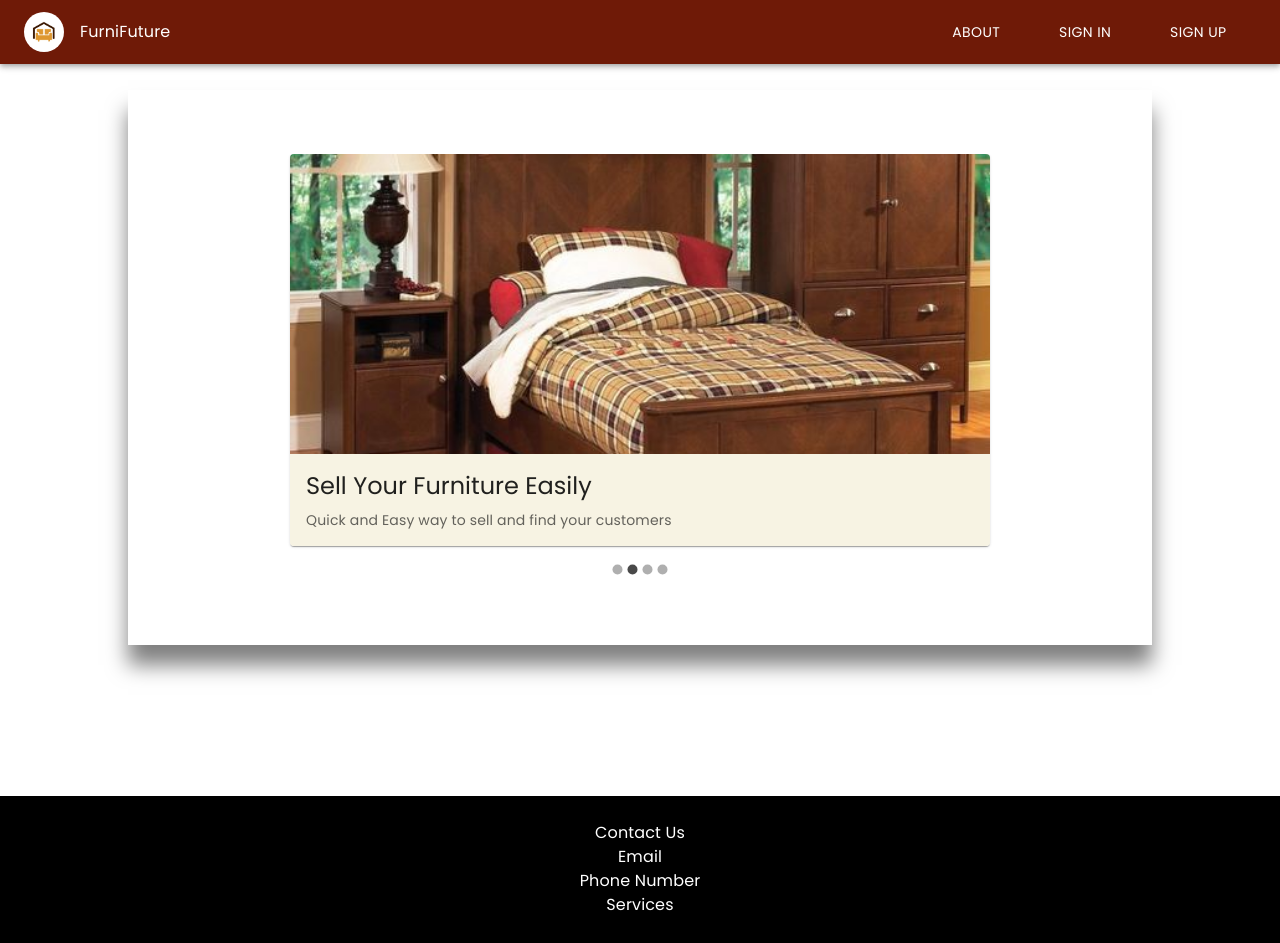
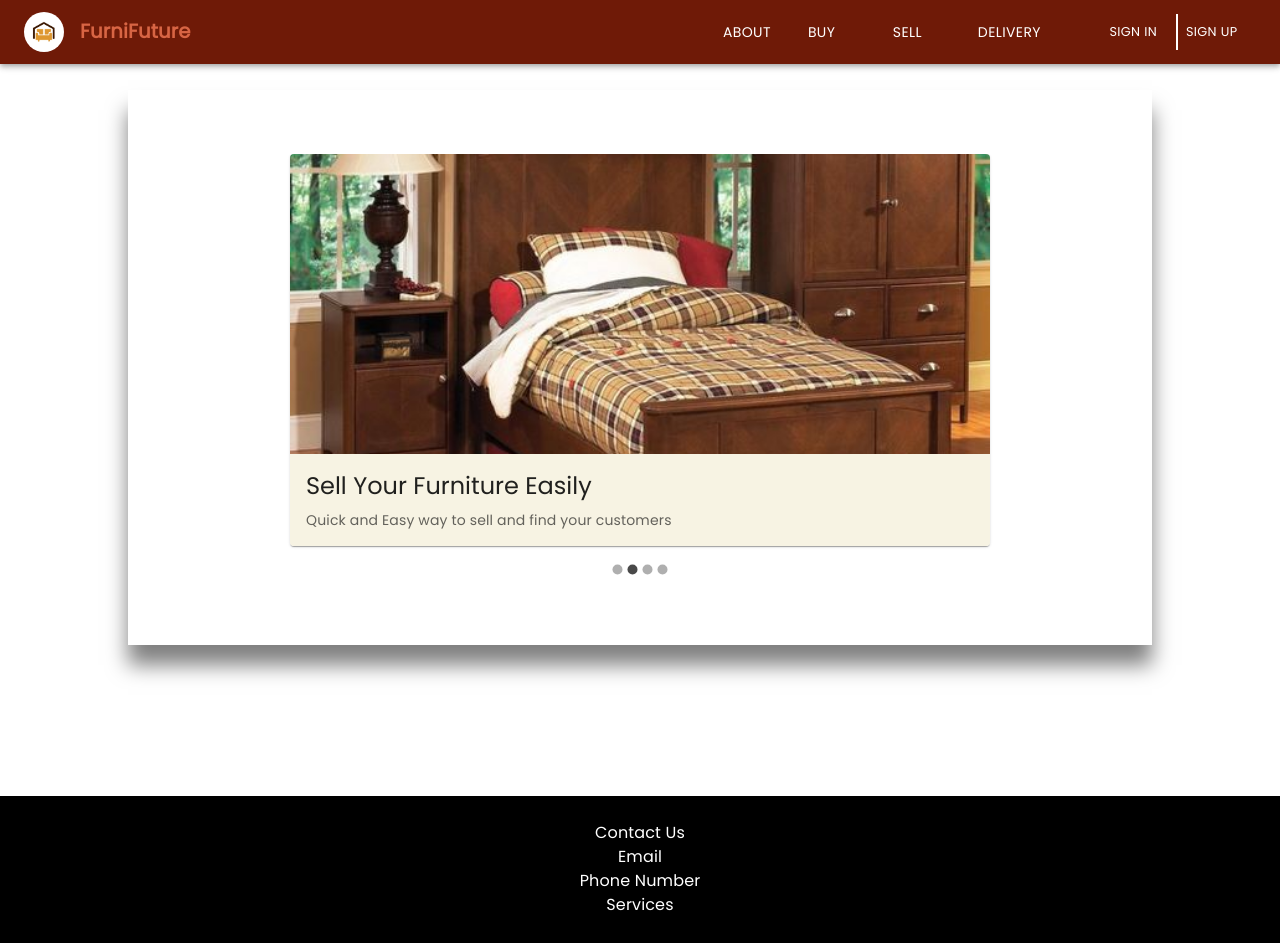
Before and after one commit to AhmadNourelddine/furnifuture, a React (Create React App) app: page / in a window 1280 px wide. Built offline with nearby package versions, Linux system fonts and the light colour scheme.

Commit message:
changed toolbar items design

```diff
--- a/src/components/homeNavbar/index.js
+++ b/src/components/homeNavbar/index.js
@@ -26,34 +26,55 @@ const Navbar = () => {
           <IconButton component={Link} to="/about" sx={{ p: 0 }} size="large" >
 
                 <Avatar alt="website Logo" srcSet={websiteLogo} />
-                <Typography  sx={{mx:2, color: 'white'}}>FurniFuture</Typography>
+                <Typography  sx={{mx:2, color: 'white'}} id="toolbar-furnifuture">
+                  FurniFuture</Typography>
               </IconButton>
 
               <Box sx={{ flexGrow: 1, display: { xs: 'none', md: 'flex' } }}
               style={{display:"flex", justifyContent:"flex-end"}}>
 
-              <Button component={Link} to="/about" className="toolbar-btn" color="inherit"
+              <Button component={Link} to="/aboutpage" className="toolbar-btn" color="inherit"
                 key="about"
                 sx={{ my: 2, display: 'block' }}
               >
                 ABOUT
               </Button>
 
+              <Button component={Link} to="/login" className="toolbar-btn" color="inherit"
+                key="signin"
+                sx={{ my: 2, display: 'block' }}
+              >
+                BUY
+              </Button>
 
               <Button component={Link} to="/login" className="toolbar-btn" color="inherit"
                 key="signin"
                 sx={{ my: 2, display: 'block' }}
               >
+                SELL
+              </Button>
+
+              <Button component={Link} to="/login" className="toolbar-btn" color="inherit"
+                key="signin"
+                sx={{ my: 2, display: 'block' }}
+              >
+                Delivery
+              </Button>
+
+              <Button component={Link} to="/login" className="toolbar-btn" id="toolbar-signin" color="inherit"
+                key="signin"
+                sx={{ my: 2, display: 'block' }}
+              >
                 SIGN IN
               </Button>
-
-
-              <Button component={Link} to="/signup" className="toolbar-btn" color="inherit"
+              <div id="line-between"></div>
+              <Button component={Link} to="/signup" className="toolbar-btn" id="toolbar-signup" color="inherit"
                 key="signup"
                 sx={{ my: 2, display: 'block' }}
               >
                 SIGN UP
               </Button>
+
 
           </Box>
               </Toolbar>
--- a/src/css/navbar/navbar.css
+++ b/src/css/navbar/navbar.css
@@ -7,12 +7,31 @@
 #toolbar-container{
     max-width: none;
 }
+#toolbar-furnifuture{
+    font-weight: 700;
+    font-size: 70%;
+    color: #D86544;
+}
 .toolbar-btn{
     color:white;
     text-decoration: none;
-    margin:auto 2% !important;
+    margin:auto 1% !important;
 }
-
+#toolbar-signin{
+    margin:auto 1% auto 4% !important;
+    font-weight: 400;
+    font-size: 80%;
+}
+#line-between{
+    border: solid white 1px;
+}
+#toolbar-signup{
+    margin:auto 1% auto 0% !important;
+    font-weight: 400;
+    font-size: 80%;
+}
 .toolbar-btn:hover{
-    opacity: 0.6;
+    /* opacity: 0.6; */
+    font-weight: 900 !important;
+    font-size: 90% !important;
 }
```
